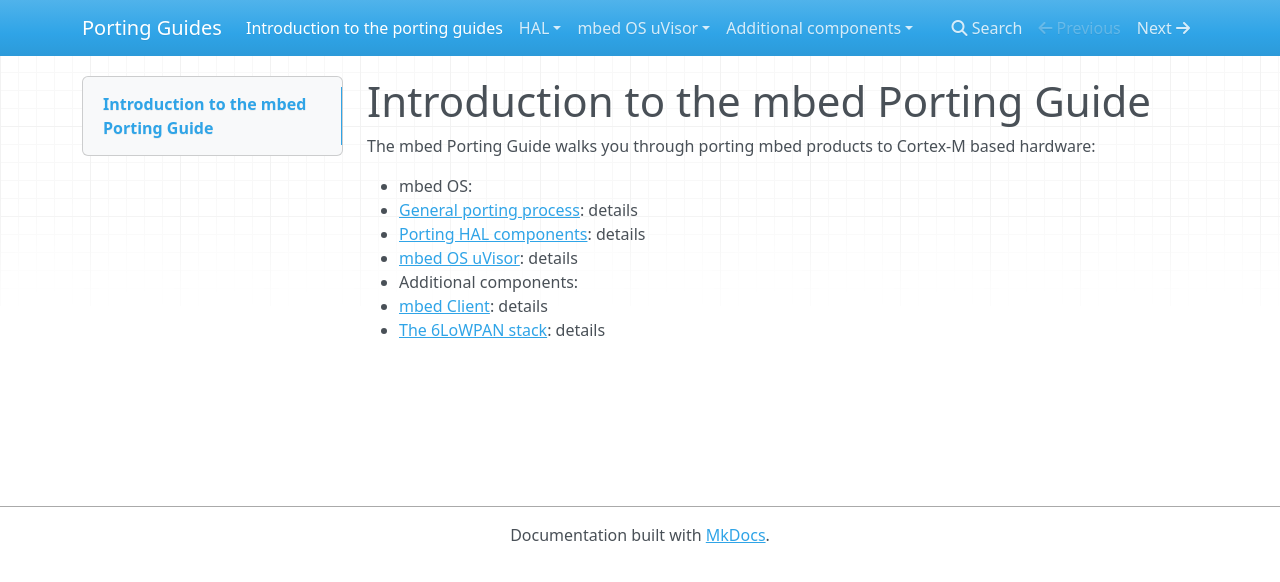
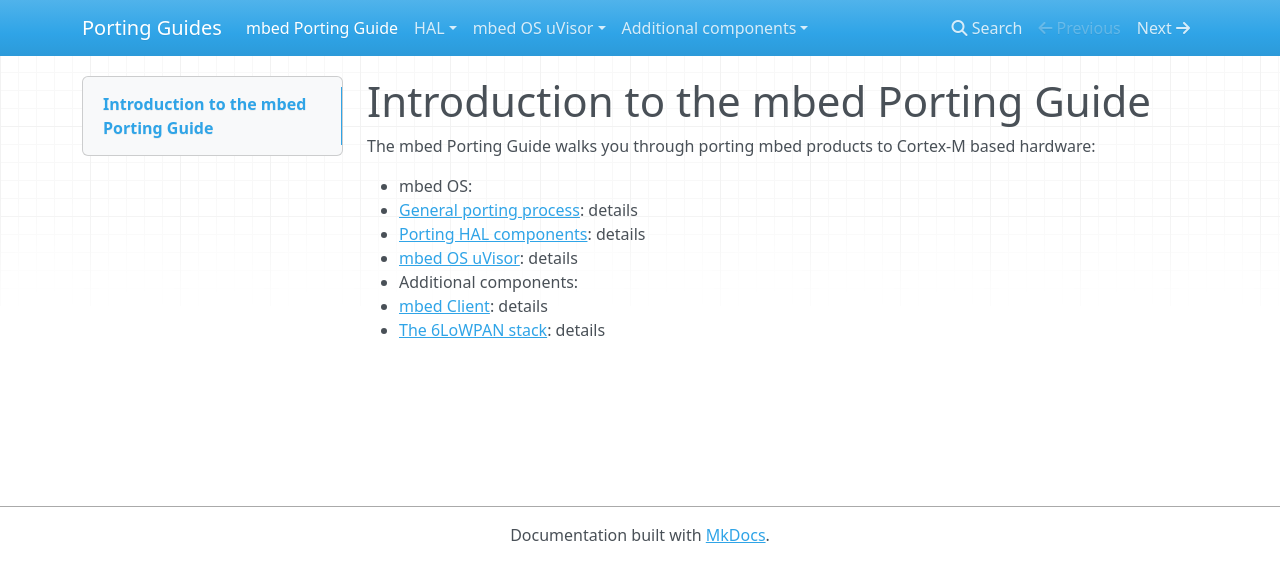
Before and after one commit to pan-/Porting_Guide, an MkDocs documentation site: the page built from Docs/index.md, in a window 1280 px wide. Shown: the top 582 px of the page. Built offline with MkDocs 1.6.1, drawn with Linux system fonts in a browser that asks for light colours; nearby versions of some CDN libraries; old or Windows-style settings are respelled for this version of MkDocs.

Commit message:
New title

```diff
--- a/mkdocs.yml
+++ b/mkdocs.yml
@@ -3,7 +3,7 @@ site_name: Porting Guides
 docs_dir: Docs
 
 pages:
-- ['index.md','Introduction to the porting guides']
+- ['index.md','mbed Porting Guide']
 - ['HAL/HAL_intro.md','HAL','Porting the hardware abstraction layer']
 - ['HAL/low_power_ticker.md','HAL','Low power ticker']
 - ['uVisor/uVisor.md','mbed OS uVisor','uVisor']
```
